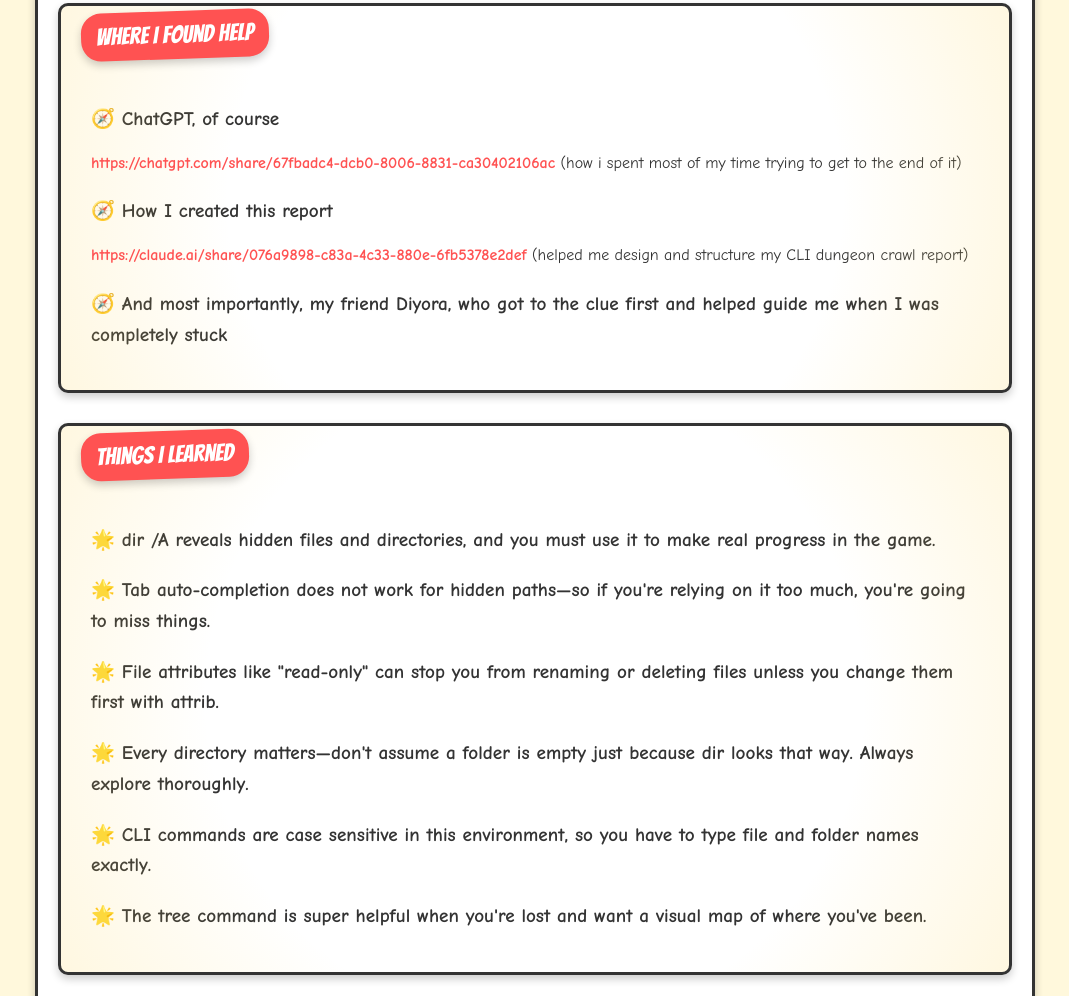
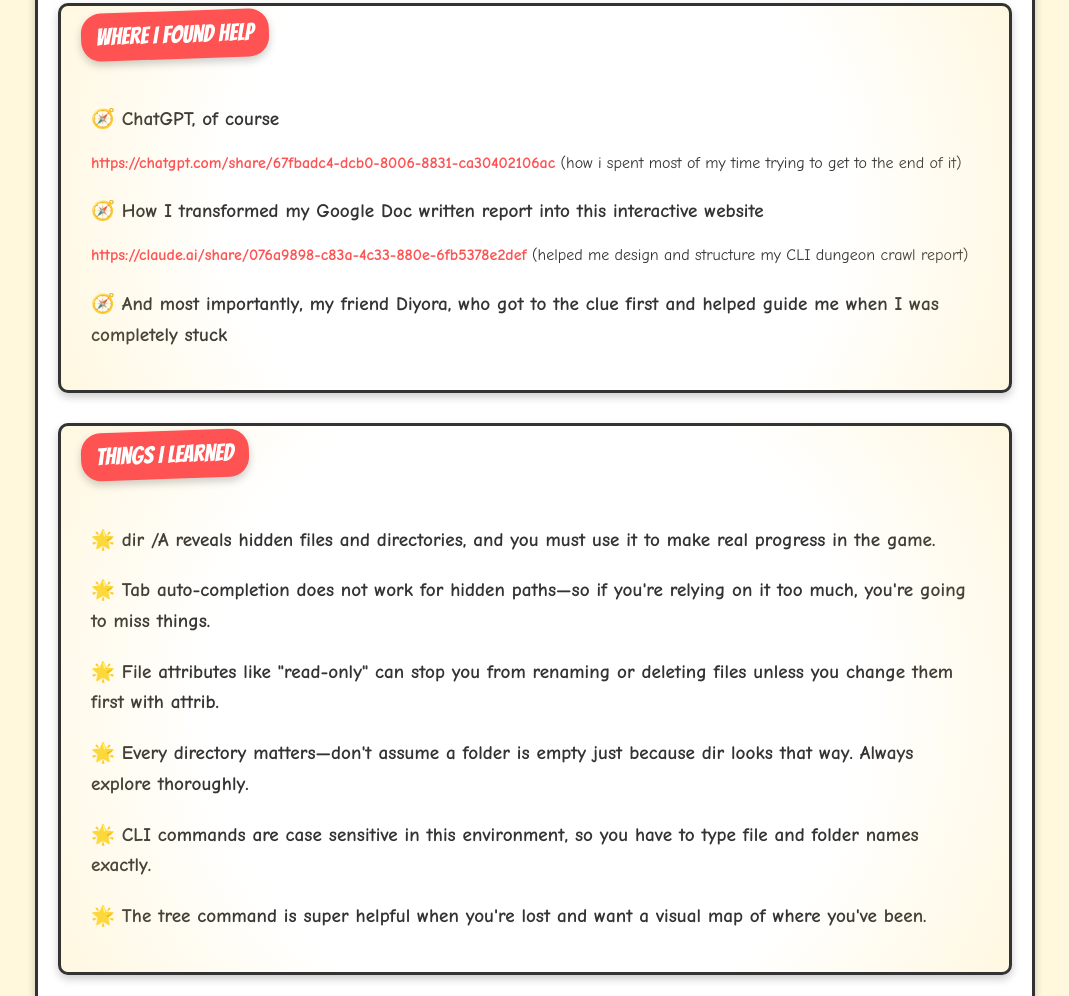
Before and after one commit to ssmoon-debug/assignment-2, a plain HTML site: page index.html in a window 1280 px wide. Shown: the part 2571-3567 px from the top of the page, without its empty margins (105-1174 px from the left). Drawn offline with Linux system fonts and the light colour scheme.

Commit message:
Update index.html

```diff
--- a/index.html
+++ b/index.html
@@ -367,7 +367,7 @@ You have discovered the ASCII Chalice! Follow this link to claim your reward: ht
         <p class="emoji-heading">🧭 ChatGPT, of course</p>
         <p><a href="https://chatgpt.com/share/67fbadc4-dcb0-8006-8831-ca30402106ac" target="_blank">https://chatgpt.com/share/67fbadc4-dcb0-8006-8831-ca30402106ac</a> (how i spent most of my time trying to get to the end of it)</p>
 
-        <p class="emoji-heading">🧭 How I created this report</p>
+        <p class="emoji-heading">🧭 How I transformed my Google Doc written report into this interactive website</p>
         <p><a href="https://claude.ai/share/076a9898-c83a-4c33-880e-6fb5378e2def" target="_blank">https://claude.ai/share/076a9898-c83a-4c33-880e-6fb5378e2def</a> (helped me design and structure my CLI dungeon crawl report)</p>
                 <p class="emoji-heading">🧭 And most importantly, my friend Diyora, who got to the clue first and helped guide me when I was completely stuck</p>
             </div>
```
